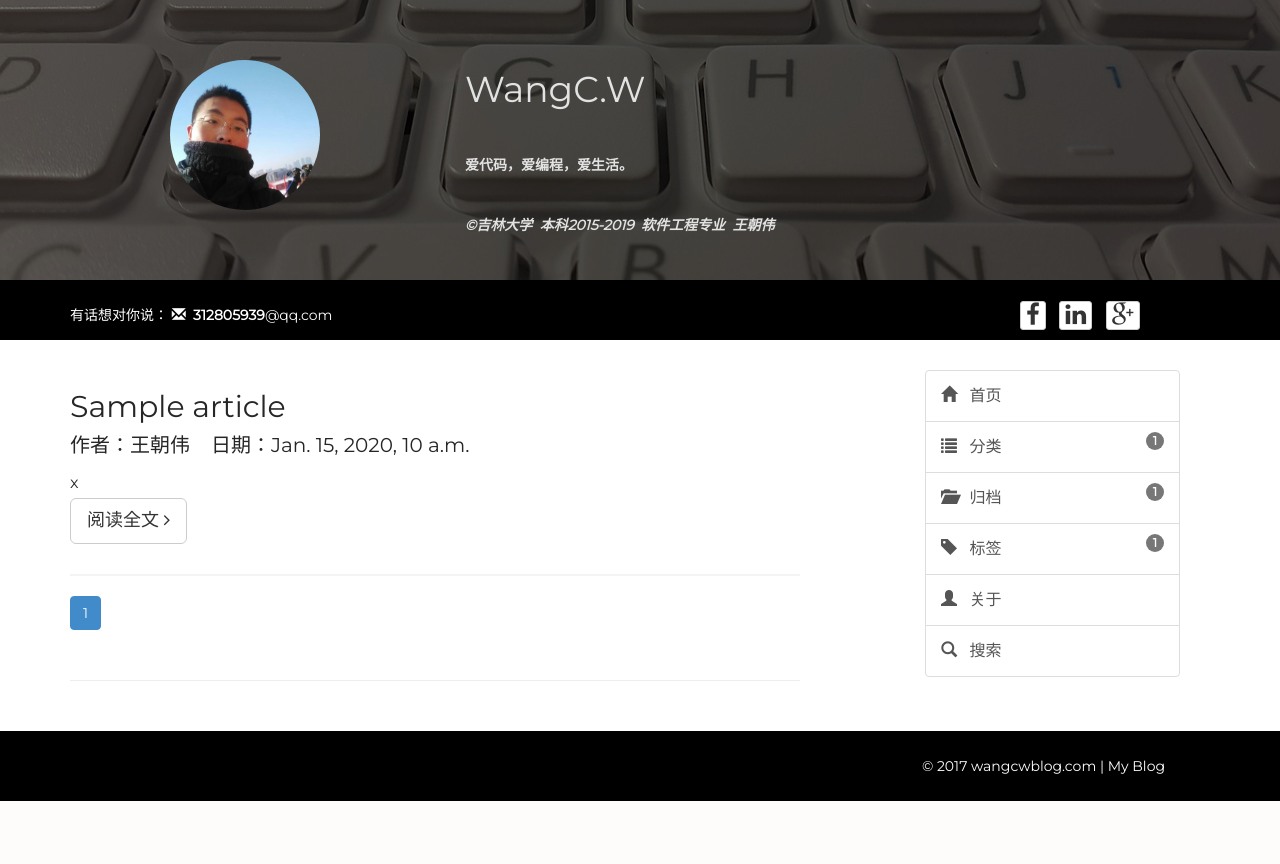
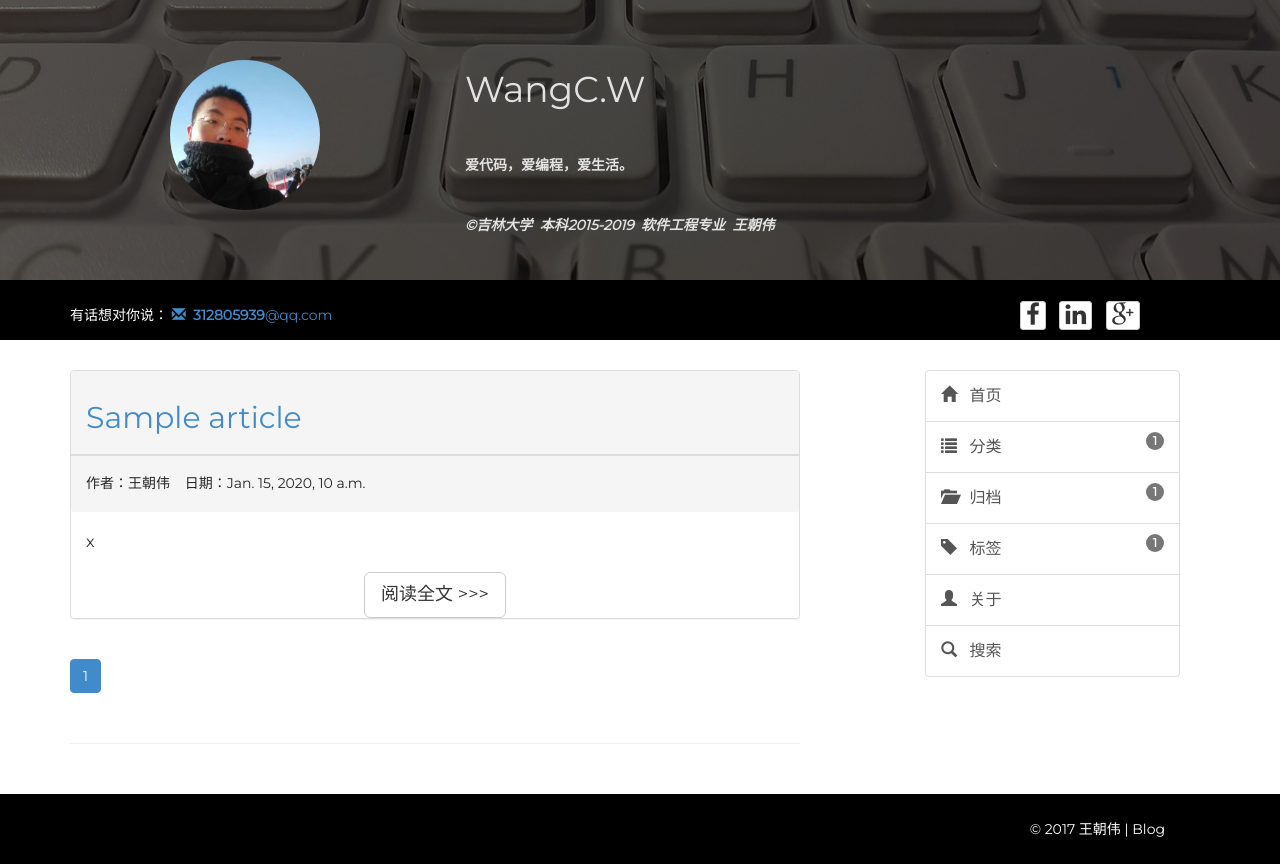
Before and after one commit to wangchaowei/wangcwblog, a Django app: template apps/blog/templates/blog/home.html in a window 1280 px wide. Before the commit the page ends 801 px from the top, so only its background shows below. Run offline with Django 3.2, Linux system fonts and the light colour scheme; the template is opened without the code that fills it: most values are stand-ins (such as "Sample title", 1, 10 or a date in 2020); parts of the project's set-up code (start-up, migrations or seed data) failed here and were passed over; some libraries are stand-ins or nearby versions.

Commit message:
增加返回，关于我增加微信，概览和文章使用Bootsrap面板样式

```diff
--- a/apps/blog/templates/blog/archive.html
+++ b/apps/blog/templates/blog/archive.html
@@ -2,9 +2,11 @@
 {% block content %}
 
 
-<br>
+
+    <div class="page-header">
     <h1 class="text-center">{{ title }} &nbsp&nbsp<small>目前共计{{ archive_article_num }}篇日志</small></h1>
-    <br>
+    </div>
+
 <!-- 归档 -->
 <!--
 regroup 对 dates 按照 year(年份) 分组，把相同年份的月分到一个组
--- a/apps/blog/templates/blog/base.html
+++ b/apps/blog/templates/blog/base.html
@@ -71,7 +71,7 @@
         <div class="container">
             <div class="row">
                 <div class="col-md-10">
-                    有话想对你说： <span class="glyphicon glyphicon-envelope"></span>&nbsp&nbsp<strong>312805939</strong>@qq.com
+                    有话想对你说： <a href="mailto:312805939@qq.com"><span class="glyphicon glyphicon-envelope"></span>&nbsp&nbsp<strong>312805939</strong>@qq.com</a>
                 </div>
                 <div class="col-md-2">
                     <div class="social-link">
@@ -89,7 +89,6 @@
     <!--END INFO SECTION-->
 
         <div class="container">
-
 
         <div class="row">
 
@@ -148,7 +147,7 @@
         <div class="container">
             <div class="row">
                 <div class="col-md-12 foo-inner">
-                    &copy; 2017 wangcwblog.com | My Blog
+                    &copy; 2017 王朝伟 | Blog
 {#                    <a href="http://www.cssmoban.com/" target="_blank" title="模板之家">模板之家</a> - Collect from <a href="http://www.cssmoban.com/" title="网页模板" target="_blank">网页模板</a>#}
                 </div>
             </div>
--- a/apps/blog/templates/blog/category.html
+++ b/apps/blog/templates/blog/category.html
@@ -1,9 +1,9 @@
 {% extends 'blog/base.html' %}
 {% block content %}
 
-    <br>
+    <div class="page-header">
     <h1 class="text-center">分类 &nbsp&nbsp<small>目前共计{{ category_num }}个分类</small></h1>
-    <br><br>
+    </div>
     {% for category in categories %}
         <a href="/category/{{ category.id }}">
             <h3>{{ category }}&nbsp&nbsp<span class="badge">{{ category.article.count }}</span></h3>
--- a/apps/blog/templates/blog/home.html
+++ b/apps/blog/templates/blog/home.html
@@ -3,16 +3,26 @@
 
 
  {% for article in articles.object_list %}
+    <br>
+    <div class="panel panel-default">
+        <div class="panel-heading">
+            <a href="/content/{{ article.id }}">
+                <h2>{{ article.title }}</h2>
+            </a>
+        </div>
+        <div class="panel-footer">
+            <h5>作者：王朝伟&nbsp&nbsp&nbsp&nbsp日期：{{ article.add_time }}</h5>
+        </div>
 
-    <div class="blog-post">
-    <h2>{{ article.title }}</h2>
-    <h4>作者：王朝伟&nbsp&nbsp&nbsp&nbsp日期：{{ article.add_time }}</h4>
-    <div style="font-size: medium">
-        {% autoescape off %}
-    {{ article.digest }}
-        {% endautoescape %}
-    </div>
-    <a href="/content/{{ article.id }}" class="btn btn-default btn-lg ">阅读全文&nbsp<i class="fa fa-angle-right"></i></a>
+        <div class="panel-body" style="font-size: medium">
+            {% autoescape off %}
+        {{ article.digest }}
+            {% endautoescape %}
+        </div>
+{#        <a href="/content/{{ article.id }}" class="btn btn-default btn-lg ">阅读全文&nbsp<i class="fa fa-angle-right"></i></a>#}
+        <a href="/content/{{ article.id }}" >
+            <button type="button" class="btn btn-default btn-lg center-block" >阅读全文 >>></button>
+        </a>
     </div>
  {% endfor %}
 
--- a/apps/blog/templates/blog/tags.html
+++ b/apps/blog/templates/blog/tags.html
@@ -1,8 +1,9 @@
 {% extends 'blog/base.html' %}
 {% block content %}
 
-    <br>
-    <h1 class="text-center">标签 &nbsp&nbsp<small>目前共计{{ tags_num }}个标签</small></h1>
+    <div class="page-header">
+        <h1 class="text-center">标签 &nbsp&nbsp<small>目前共计{{ tags_num }}个标签</small></h1>
+    </div>
     <br><br>
     {% for tag in tags %}
         <a href="/tag/{{ tag.id }}">
--- a/apps/blog/views.py
+++ b/apps/blog/views.py
@@ -2,6 +2,7 @@
 from django.shortcuts import render, get_object_or_404
 from django.views.generic import View, ListView
 # import markdown2
+# from urllib import urlencode
 
 from .models import Article, AuthorProfile, Comment, Category, Tag
 from pure_pagination import Paginator, EmptyPage, PageNotAnInteger
```
Also changed, not shown: apps/blog/templates/blog/about.html (+8 -5 lines), apps/blog/templates/blog/content.html (+11 -7 lines), apps/blog/static/blog/img/微信二维码.jpg (added), 3 other files.
